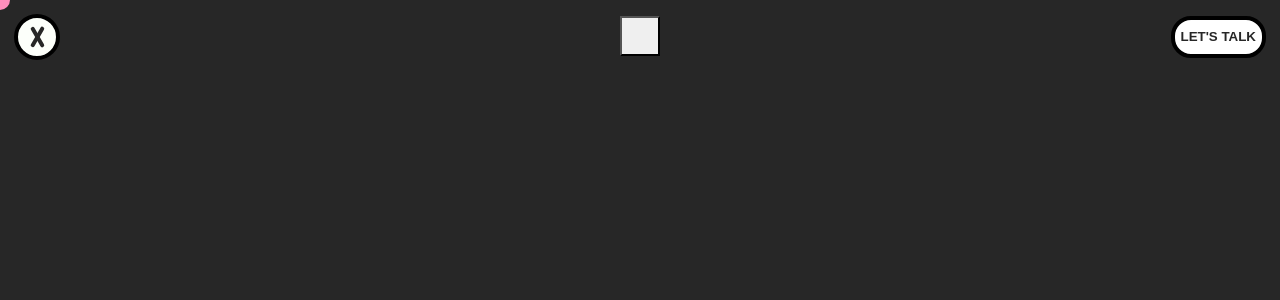
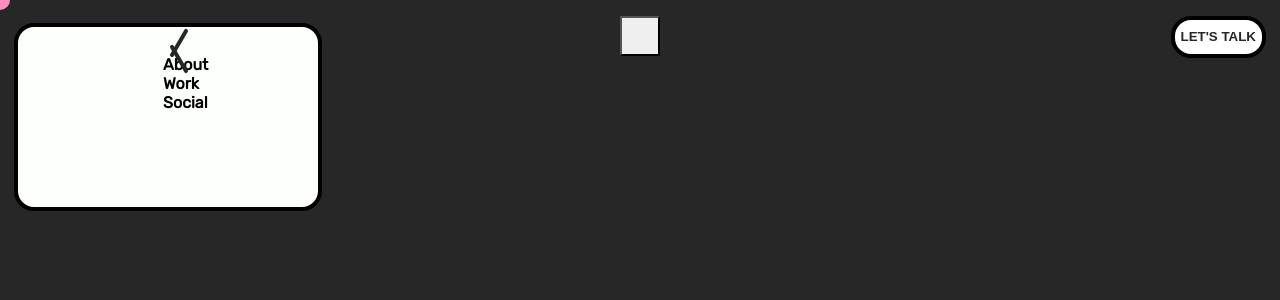
Before and after one commit to iqbalagil/portofolio-iqbal, a Next.js app: page / in a window 1280 px wide. Both pictures are taken after a click on the element 37 px from the left and 36 px from the top of the page. Shown: the top 300 px of the page. Built offline with nearby package versions, Linux system fonts and the light colour scheme.

Commit message:
err: need styling fixing, animation for navbar, (need)refactor structure file

```diff
--- a/src/components/header/index.tsx
+++ b/src/components/header/index.tsx
@@ -1,36 +1,93 @@
-import React, {useRef, useState} from "react";
+import React, {useEffect, useRef, useState} from "react";
+import Link from "next/link";
 import styles from "./nav.module.scss";
 import {useGSAP} from "@gsap/react";
 import gsap from "gsap";
 
 gsap.registerPlugin(useGSAP);
 
+
 export default function Navbar() {
 
     const [isOpen, setIsOpen] = useState(false);
     const container = useRef<HTMLDivElement>(null);
-    const toggle = () => setIsOpen(!isOpen);
+    const domComponent = {
+        burger: useRef<HTMLDivElement>(null),
+        link: useRef<HTMLAnchorElement>(null),
+        burgerLine: useRef<HTMLDivElement>(null),
+        burgerComponent: useRef<HTMLDivElement>(null)
+    }
 
+    const links = [
+        {name: "About", href: "#about"},
+        {name: "Work", href: "#work"},
+        {name: "Social", href: "#social"},
+    ]
+    const tl = useRef<gsap.core.Timeline>(null);
     useGSAP(() => {
+        tl.current = gsap.timeline({paused: true})
+            .to(domComponent.burger.current, {
+                display: "flex",
+                flexDirection: "column",
+                width: 300,
+                height: 180,
+                flexWrap: "wrap",
+                borderRadius: "20px",
+                ease: "power4.out",
+                y: 80,
+                duration: 0.5
+            })
+            .to(domComponent.link.current, {
+                duration: 0.5,
+                opacity: 1,
+                ease: "power4.out",
+            }, "-=0.3")
+            .to(domComponent.burgerComponent.current, {
+                right: 1,
+                left: 0,
+                padding: "20px",
+                duration: 0.2,
+            }, "-=0.1");
+
+
+    }, {scope: container});
+
+    useEffect(() => {
         if (isOpen) {
-            gsap.to(styles.burger, {duration: 0.5, opacity: 1})
+            tl.current?.play();
+        } else {
+            tl.current?.reverse();
         }
-    })
+    }, [isOpen]);
     return (
-        <nav className={styles.nav}>
-            <div onClick={() => {
-                setIsOpen(!isOpen)
-            }} className={styles.navLink}>
-                <div className={`${styles.burger} ${isOpen ? styles.burgerActive : ""}`}>
-                    {/*<button className={styles.navBtnLink}>*/}
-                    {/*  <span className={styles.text}>Work</span>*/}
-                    {/*</button>*/}
-                    {/*<button className={styles.navBtnLink}>*/}
-                    {/*  <span className={styles.text}>About</span>*/}
-                    {/*</button>*/}
-                    {/*<button className={styles.navBtnLink}>*/}
-                    {/*  <span className={styles.text}>Social</span>*/}
-                    {/*</button>*/}
+        <nav ref={container} className={styles.nav}>
+            <div ref={domComponent.burger} className={styles.navLink}>
+                <div onClick={() => {
+                    setIsOpen(!isOpen)
+                }} className={`${styles.burger} ${isOpen ? styles.burgerActive : ""}`}>
+                    <div ref={domComponent.burgerComponent} className={styles.burgerComponent}>
+
+                        <div ref={domComponent.burgerLine} className={styles.burgerLine}>
+                            <div className={styles.line1}/>
+                            <div className={styles.line2}/>
+                        </div>
+
+                        {
+                            isOpen ? (
+                                <div>
+                                    {
+                                        links.map((link) => (
+                                            <Link key={link.name} href={link.href} className={styles.text}
+                                                  ref={domComponent.link}>
+                                                {link.name}
+                                            </Link>
+                                        ))
+                                    }
+                                </div>
+                            ) : null
+                        }
+                    </div>
+
                 </div>
             </div>
             <div>
--- a/src/components/header/nav.module.scss
+++ b/src/components/header/nav.module.scss
@@ -25,9 +25,10 @@
   margin-left: 14px;
 
   .burger {
-    width: 100%;
+    width: 100px;
 
-    &:before, &:after {
+
+    .line1:before, .line2:after {
       content: " ";
       display: block;
       border-radius: 14px;
@@ -37,34 +38,57 @@
       height: 4px;
       background-color: globals.$background-color;
       transform: translateX(0%);
-      transition: transform 0.3s, opacity 0.3s ease;
     }
 
-    &:before {
-      transform: translateY(-2px) rotate(0deg);
+    .line1::before {
+      position: relative;
+      top: -2px;
+      transition: ease-in;
     }
 
-    &:after {
-      transform: translateY(2px) rotate(0deg);
+    .line2::after {
+      position: relative;
+      top: 2px;
+      transition: ease-in;
+
+    }
+  }
+  .burgerComponent{
+    right: 0;
+  }
+  .burgerActive {
+    width: 50px;
+
+  .burgerLine{
+    width: 100%;
+  }
+    .line1::before {
+      width: 32px;
+      top: -6px;
+      transform: rotate(-60deg);
+      transition: ease-in-out;
+    }
+
+    .line2::after {
+      top: 6px;
+      width: 32px;
+      transform: rotate(60deg);
+      transition: ease-in-out;
+
 
     }
   }
 
-  .burgerActive {
-    &:before {
-      top: 2px;
-      transform: rotate(-60deg);
-      transition: transform 0.3s ease-in;
+  .text {
+    text-decoration: none;
+    color: #000000;
+    font-family: globals.$font-text;
+    font-weight: bold;
+    display: inline-block;
+    flex-direction: column;
+    gap: 50px;
+  }
 
-    }
-
-    &:after {
-      top: -2px;
-      transform: rotate(60deg);
-      transition: transform 0.3s ease-in;
-
-    }
-  }
 }
 
 
```
